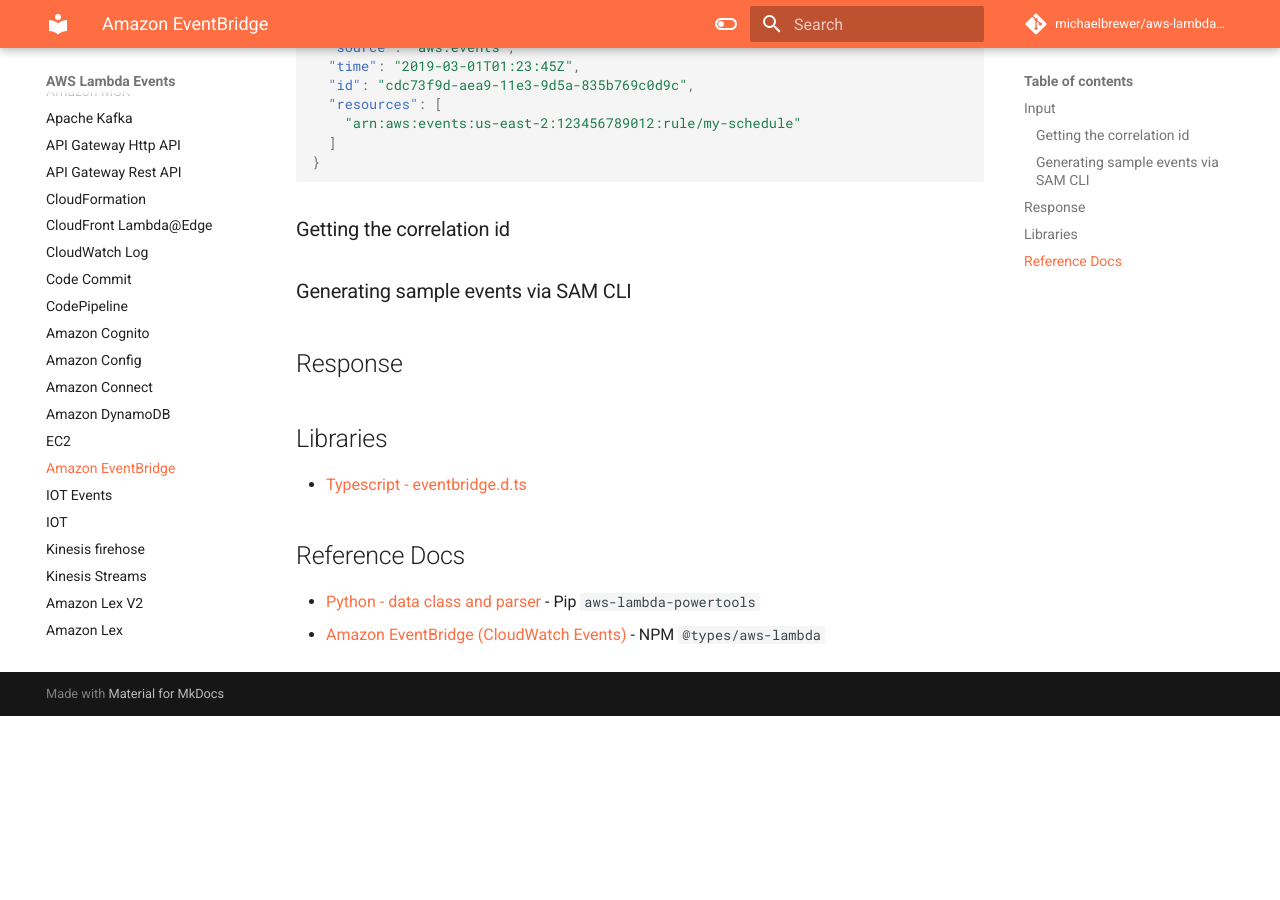
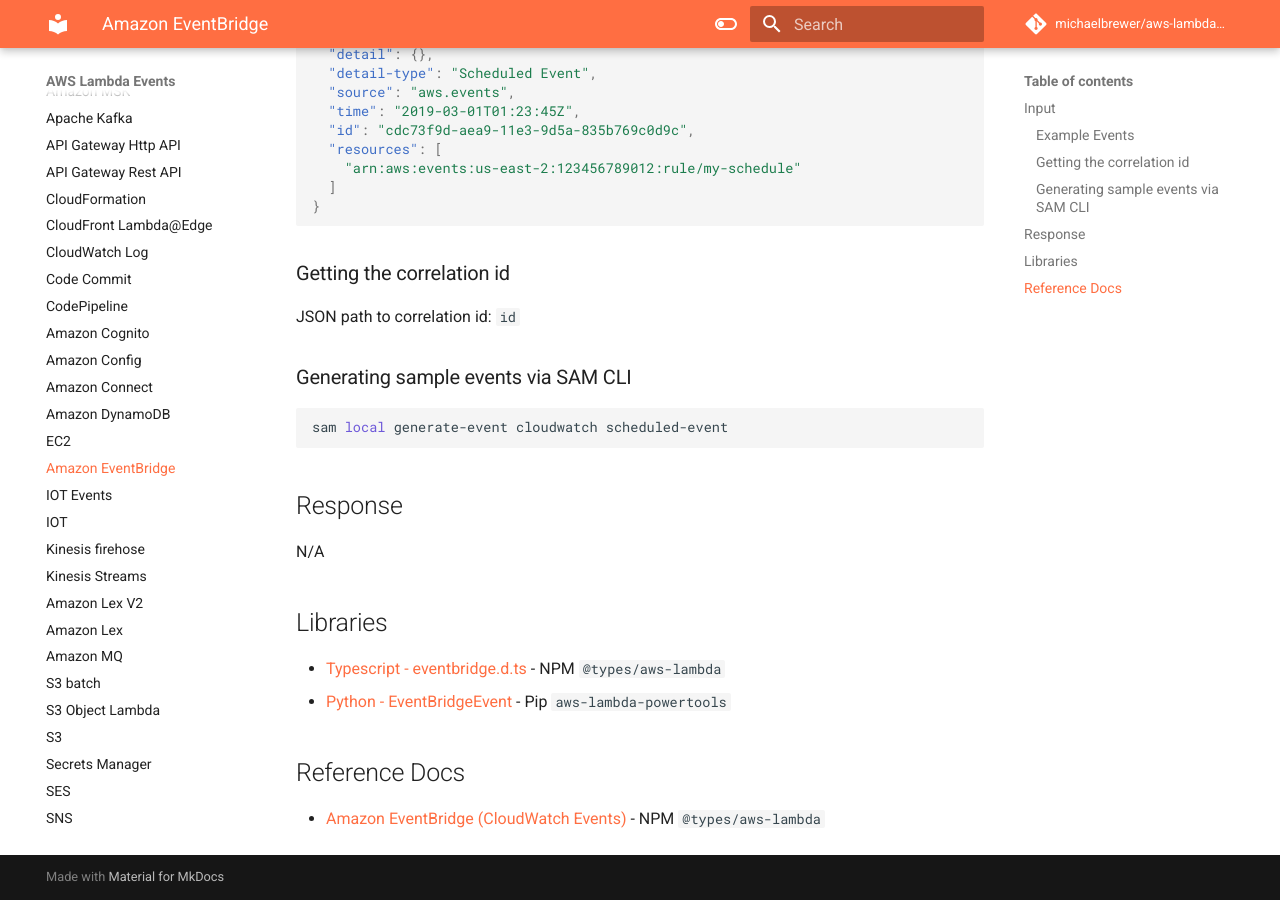
Before and after one commit to michaelbrewer/aws-lambda-events, an MkDocs documentation site: the page built from docs/event-bridge.md, in a window 1280 px wide and 900 px high, scrolled down 947 px. Built offline with MkDocs 1.6.1 and Material for MkDocs 9.7.7, drawn with Linux system fonts in a browser that asks for light colours; comment, search, counter and statistics services are not loaded; before the commit the page ends 1663 px from its top, so only the background shows below that.

Commit message:
feat(event-bridge): Complete event bridge

````diff
--- a/docs/event-bridge.md
+++ b/docs/event-bridge.md
@@ -4,9 +4,9 @@
 
 ## Input
 
-EventBridge (CloudWatch Events) event example
+### Example Events
 
-```json
+```json title="EventBridge (CloudWatch Events) event example"
 {
     "version": "0",
     "id": "fe8d3c65-xmpl-c5c3-2c87-81584709a377",
@@ -31,9 +31,8 @@
 }
 ```
 
-EventBridge (CloudWatch Events) message event
 
-```json
+```json title="EventBridge (CloudWatch Events) message event"
 {
   "version": "0",
   "account": "123456789012",
@@ -51,15 +50,23 @@
 
 ### Getting the correlation id
 
+JSON path to correlation id: `id`
+
 ### Generating sample events via SAM CLI
+
+```shell
+sam local generate-event cloudwatch scheduled-event
+```
 
 ## Response
 
+N/A
+
 ## Libraries
 
-- [Typescript - eventbridge.d.ts](https://github.com/DefinitelyTyped/DefinitelyTyped/blob/master/types/aws-lambda/trigger/eventbridge.d.ts)
+- [Typescript - eventbridge.d.ts](https://github.com/DefinitelyTyped/DefinitelyTyped/blob/master/types/aws-lambda/trigger/eventbridge.d.ts) - NPM `@types/aws-lambda`
+- [Python - EventBridgeEvent](https://awslabs.github.io/aws-lambda-powertools-python/latest/utilities/data_classes/#eventbridge) - Pip `aws-lambda-powertools`
 
 ## Reference Docs
 
-- [Python - data class and parser](https://awslabs.github.io/aws-lambda-powertools-python/latest/utilities/data_classes/#eventbridge) - Pip `aws-lambda-powertools`
 - [Amazon EventBridge (CloudWatch Events)](https://docs.aws.amazon.com/lambda/latest/dg/services-cloudwatchevents.html) - NPM `@types/aws-lambda`
````
Also changed, not shown: docs/index.md (+1 -1 lines).
